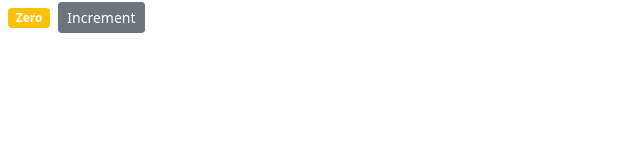
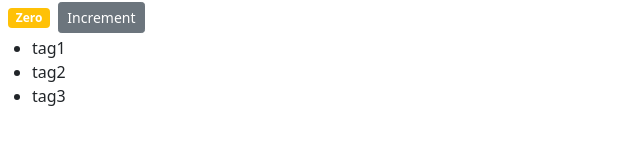
Before and after one commit to ShujaShah/react-counter, a React (Create React App) app: page / in a window 1280 px wide. Shown: the top 160 px of the page, without its empty margins (0-640 px from the left). Built offline with nearby package versions, Linux system fonts and the light colour scheme.

Commit message:
L8 Rendering Lists

```diff
--- a/src/components/counterComponent.jsx
+++ b/src/components/counterComponent.jsx
@@ -3,6 +3,7 @@
 class Counter extends Component {
   state = {
     count: 0,
+    tags: ["tag1", "tag2", "tag3"],
   };
 
   styles = {
@@ -15,6 +16,11 @@
       <React.Fragment>
         <span className={this.getBadgeClasses()}>{this.formatCount()}</span>
         <button className="btn btn-secondary btn-sm">Increment</button>
+        <ul>
+          {this.state.tags.map((tag) => (
+            <li key={tag}>{tag}</li>
+          ))}
+        </ul>
       </React.Fragment>
     );
   }
```
